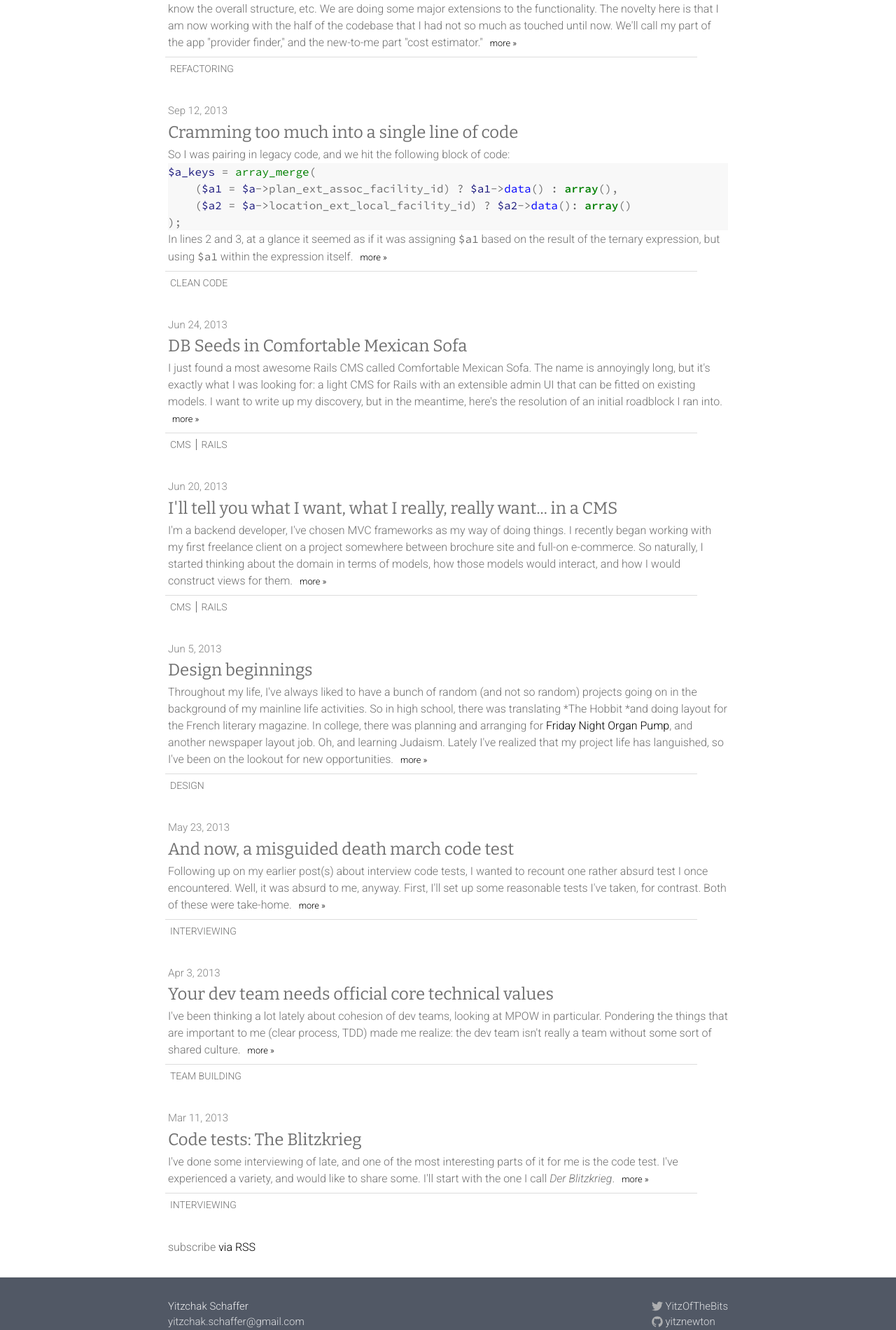
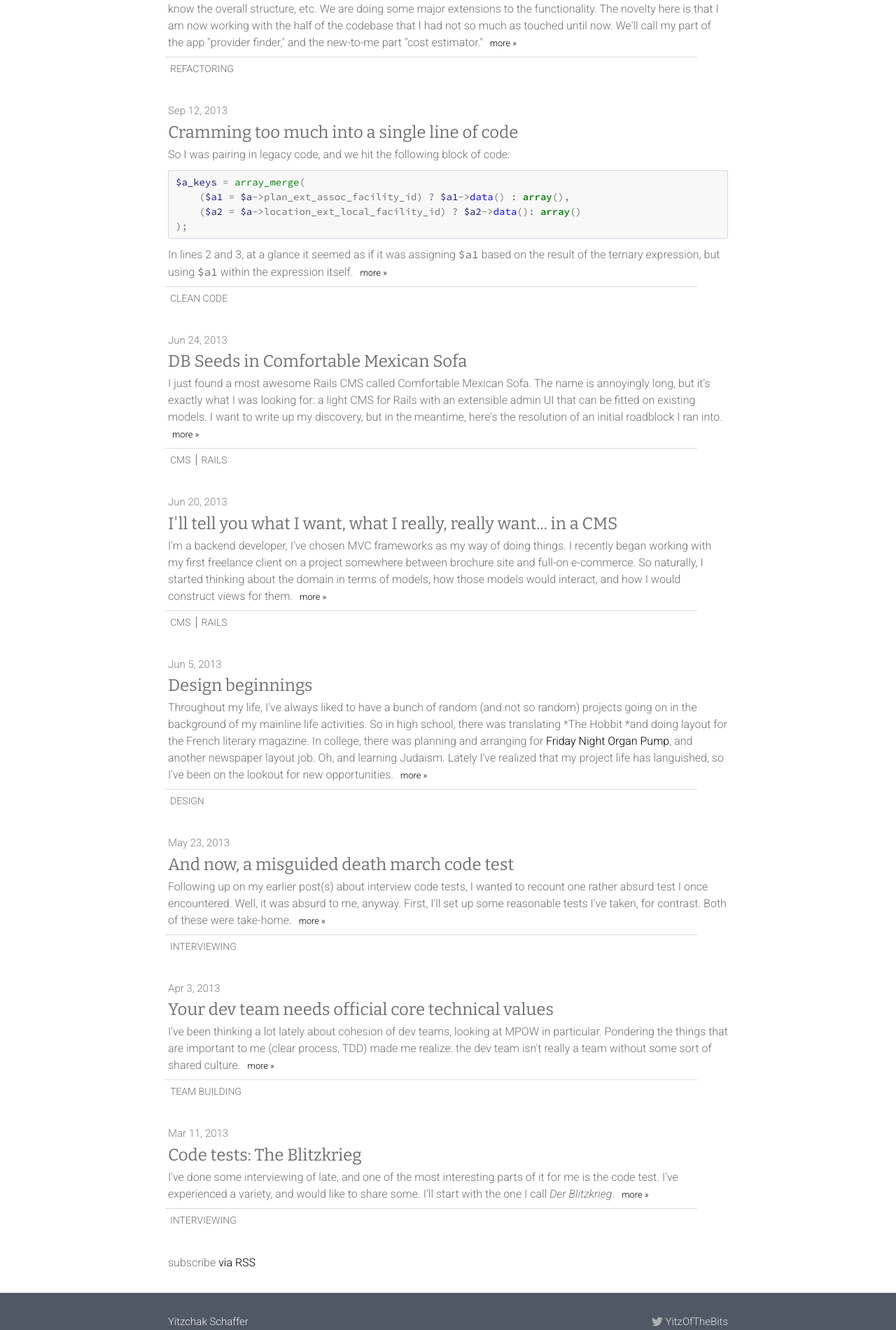
Before and after one commit to yitznewton/yitznewton.github.io, a Jekyll site: the page built from index.html, in a window 1280 px wide. Shown: the part 1498-3398 px from the top of the page at 70% size. Built offline with Jekyll 4.4.1, drawn with Linux system fonts in a browser that asks for light colours; comment, search, counter and statistics services are not loaded.

Commit message:
formatting of code in index

```diff
--- a/css/yitznewton.sass
+++ b/css/yitznewton.sass
@@ -108,6 +108,16 @@ a:hover
     &::after
       content: " »"
 
+  pre
+    font-size: 14px
+    border: 1px solid #d5d5e9
+    margin: 10px 0
+    padding: 6px 10px
+    -webkit-border-radius: 3px
+    -moz-border-radius: 3px
+    border-radius: 3px
+    overflow:scroll
+
 address
   font-style: normal
 
```
